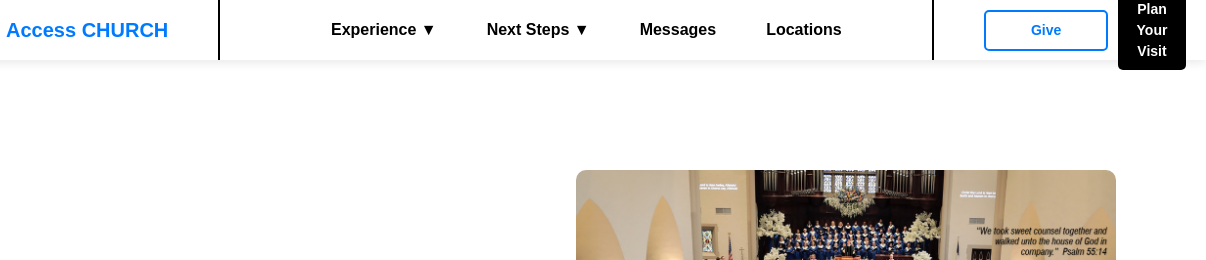
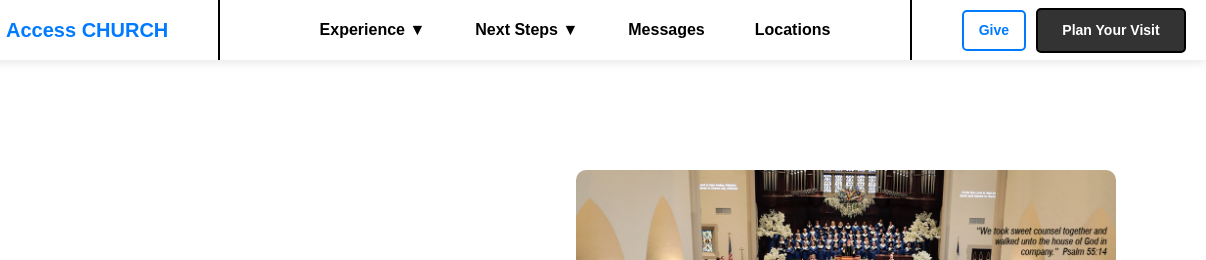
Before and after one commit to Rohit8948/main, a plain HTML site: page What To Expect.html in a window 1280 px wide. Shown: the top 260 px of the page, 74-1280 px from the left. Drawn offline with nearby package versions, Linux system fonts and the light colour scheme.

Commit message:
Update What To Expect.html

```diff
--- a/What To Expect.html
+++ b/What To Expect.html
@@ -58,9 +58,12 @@
         </div>
         <div class="church-nav-buttons">
             <button class="church-give-btn">Give</button>
-            <a href="Plan Your Visit.html" >
-                <button class="church-visit-btn">Plan Your Visit</button>
+            <a href="Plan Your Visit.html" style="text-decoration: none;">
+                <button class="church-visit-btn1" style="background: #333; color: white; border: 2px solid black; padding: 10px 20px; border-radius: 5px; font-size: 14px; font-weight: bold; cursor: pointer; width: 150px; text-align: center;">
+                    <span>Plan Your Visit</span>
+                </button>
             </a>
+
 
         </div>
         <div class="church-hamburger" onclick="toggleMenu()">☰</div>
```
